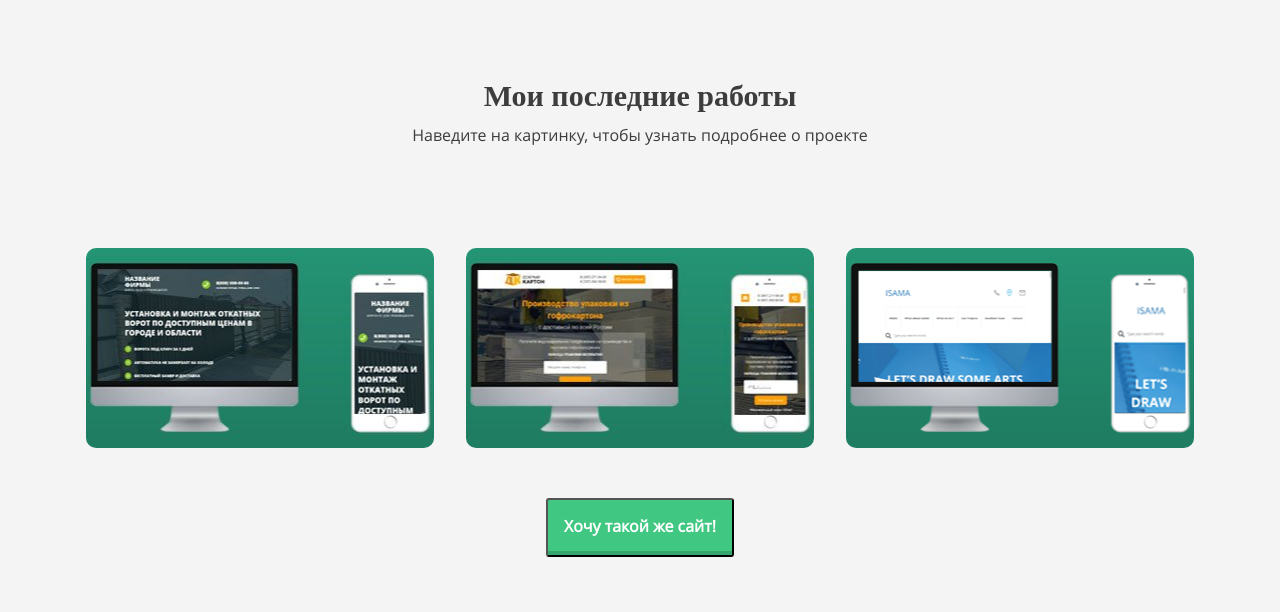
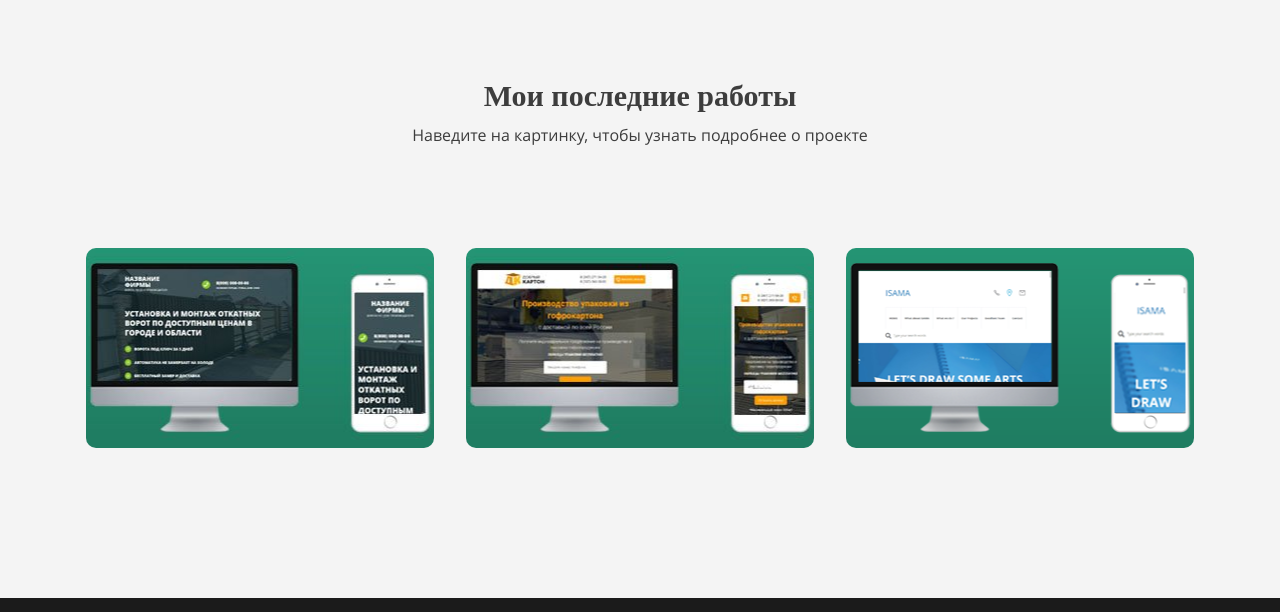
Before and after one commit to Egorka99/egorka99.github.io, a plain HTML site: page index.html in a window 1280 px wide. Shown: the part 655-1267 px from the top of the page. Drawn offline with Linux system fonts and the light colour scheme; a web font is replaced by a local one.

Commit message:
remove button

```diff
--- a/index.html
+++ b/index.html
@@ -135,9 +135,6 @@
             </div>
           </div><!-- /.works-wrap -->
 
-        </div>
-        <div class="col-12">
-          <button class="button" data-target="#form-modal" data-toggle="modal">Хочу такой же сайт!</button>
         </div>
       </div><!-- /.row -->
     </div><!-- /.container -->
```
